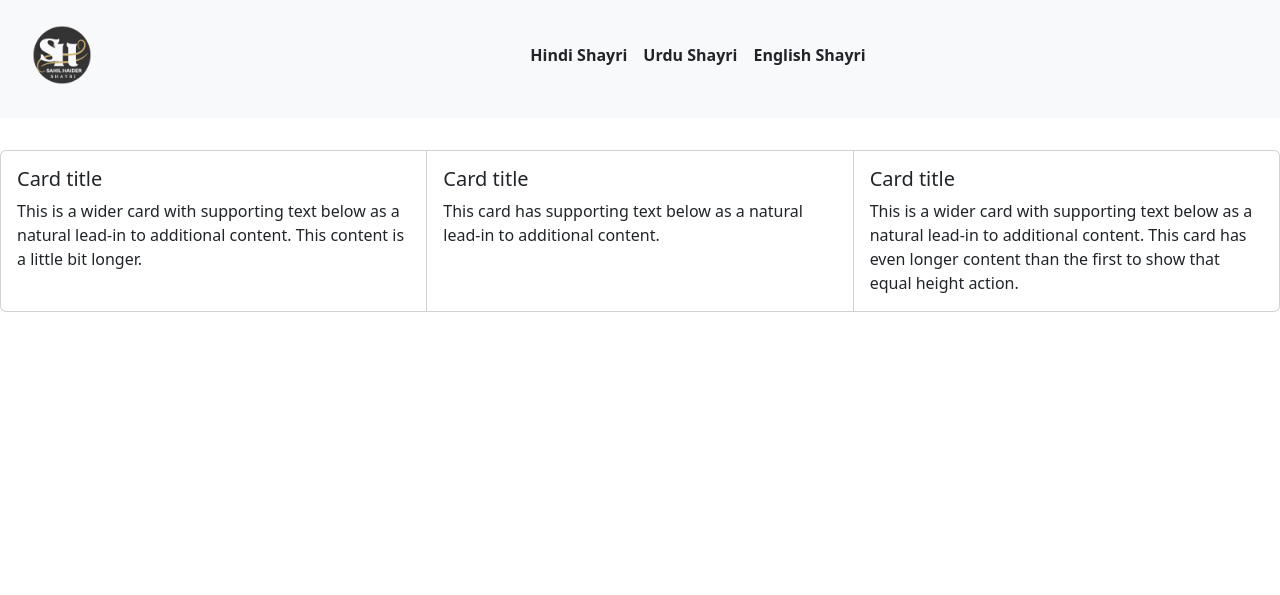
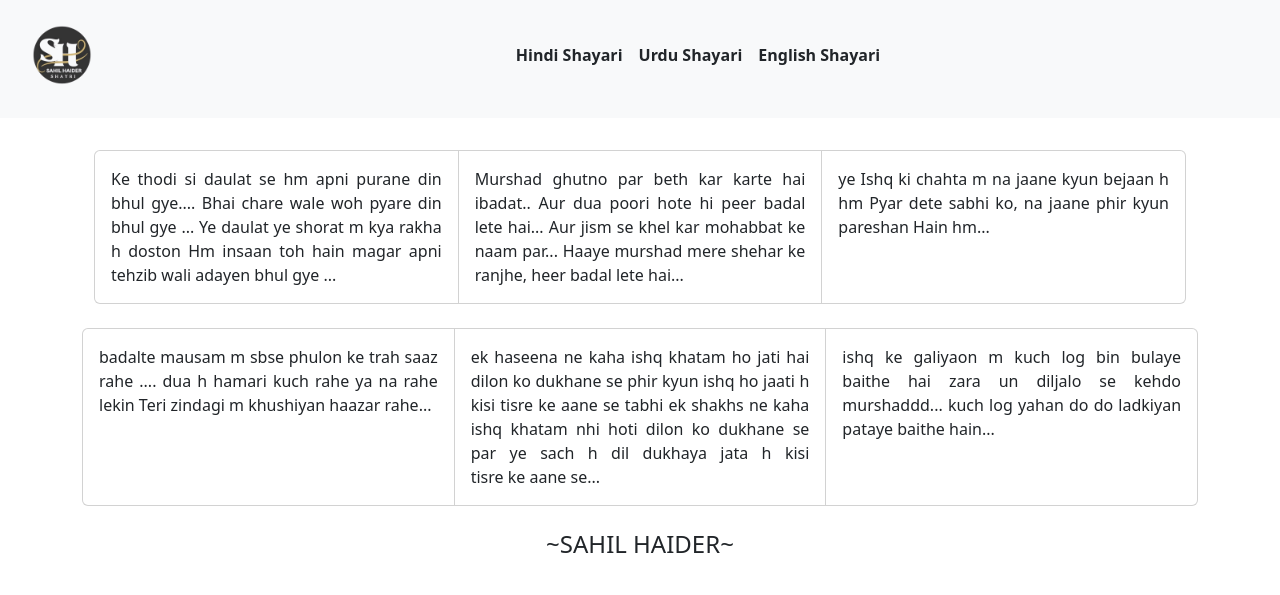
Before and after one commit to saqibazad70/shayari, a plain HTML site: page index.html in a window 1280 px wide. Drawn offline with nearby package versions, Linux system fonts and the light colour scheme.

Commit message:
Add files via upload

```diff
--- a/index.html
+++ b/index.html
@@ -3,7 +3,7 @@
 <head>
     <meta charset="UTF-8">
     <meta name="viewport" content="width=device-width, initial-scale=1.0">
-    <title>Shayri</title>
+    <title>Shayari</title>
     <link rel="icon" href="images/logo1.jpg">
     <link rel="stylesheet" href="https://cdnjs.cloudflare.com/ajax/libs/font-awesome/6.6.0/css/all.min.css"
     integrity="sha512-Kc323vGBEqzTmouAECnVceyQqyqdsSiqLQISBL29aUW4U/M7pSPA/gEUZQqv1cwx4OnYxTxve5UMg5GT6L4JJg=="
@@ -27,21 +27,81 @@
             <div class="collapse navbar-collapse text-dark" id="navbarSupportedContent">
                 <ul class="navbar-nav text-center m-auto" style="margin-right: 600px;">
                     <li class="nav-item">
-                        <a class="nav-link fw-bold text-dark hover-effect" href="players.html" target="_blank">Hindi Shayri</a>
+                        <a class="nav-link fw-bold text-dark hover-effect" href="not available.html" target="_blank">Hindi Shayari</a>
                     </li>
                     <li class="nav-item">
-                        <a class="nav-link fw-bold text-dark hover-effect" href="Images.html" target="_blank">Urdu Shayri</a>
+                        <a class="nav-link fw-bold text-dark hover-effect" href="not available.html" target="_blank">Urdu Shayari</a>
                     </li>
                     <li class="nav-item">
-                        <a class="nav-link fw-bold text-dark hover-effect" href="videos.html" target="_blank">English Shayri</a>
+                        <a class="nav-link fw-bold text-dark hover-effect" href="not available.html" target="_blank">English Shayari</a>
                     </li>
                 </ul>
             </div>
         </div>
     </nav>
-    <br>
-    <!-- cards -->
+    <!-- cards 1 -->
+     <div class="container">
+        <div class="row">
+    <div class="card-group p-4">
+        <div class="card">
+          <div class="card-body">
+            <p class="card-text" style="text-align: justify;">Ke thodi si daulat se hm apni purane din bhul gye....
+                Bhai chare wale woh pyare din bhul gye ...
+                Ye daulat ye shorat m kya rakha h doston
+                Hm insaan toh hain magar apni tehzib wali adayen  bhul gye ...
+                </p>
+          </div>
+        </div>
+        <div class="card">
+          <div class="card-body">
+            <p class="card-text" style="text-align: justify;">Murshad ghutno par beth kar karte hai ibadat.. Aur dua poori hote hi peer badal lete hai...
+                Aur jism se khel kar mohabbat ke naam par...
+                Haaye murshad mere shehar ke ranjhe, heer badal lete hai...</p>
+          </div>
+        </div>
+        <div class="card">
+          <div class="card-body">
+            <p class="card-text" style="text-align: justify;">ye Ishq ki chahta m na jaane kyun bejaan h hm
+                Pyar dete sabhi ko, na jaane phir kyun pareshan Hain hm...</p>
+          </div>
+        </div>
+      </div>
+    </div>
+    </div>
+    <!-- card 2 -->
+    <div class="container">
+        <div class="row">
     <div class="card-group">
+        <div class="card">
+          <div class="card-body">
+            <p class="card-text" style="text-align: justify;">badalte mausam m sbse phulon ke trah saaz rahe ....
+                dua h hamari kuch rahe ya na rahe lekin Teri zindagi m khushiyan haazar rahe...</p>
+          </div>
+        </div>
+        <div class="card">
+          <div class="card-body">
+            <p class="card-text" style="text-align: justify;">ek haseena ne kaha
+                ishq khatam ho jati hai dilon ko dukhane se
+                phir kyun ishq ho jaati h kisi tisre ke aane se
+                tabhi ek shakhs ne kaha
+                ishq khatam nhi hoti dilon ko dukhane se
+                par ye sach h dil dukhaya jata h kisi tisre ke aane se...</p>
+          </div>
+        </div>
+        <div class="card">
+          <div class="card-body">
+            <p class="card-text" style="text-align: justify;">ishq ke galiyaon m kuch log bin bulaye baithe hai
+                zara un diljalo se kehdo murshaddd...
+                kuch log yahan do do ladkiyan pataye baithe hain... </p>
+          </div>
+        </div>
+      </div>
+    </div>
+    </div>
+    <!-- card 3 -->
+    <!-- <div class="container">
+        <div class="row">
+    <div class="card-group p-4">
         <div class="card">
           <div class="card-body">
             <h5 class="card-title">Card title</h5>
@@ -61,7 +121,16 @@
           </div>
         </div>
       </div>
+    </div>
+    </div> -->
 
+
+
+    <div class="container p-4">
+        <div class="row">
+    <h4 class="text-center">~SAHIL HAIDER~</h4>
+</div>
+</div>
 
     <!-- js file -->
     <script src="https://cdn.jsdelivr.net/npm/bootstrap@5.3.3/dist/js/bootstrap.bundle.min.js"
```
Also changed, not shown: not available.html (added, +15 -0 lines).
